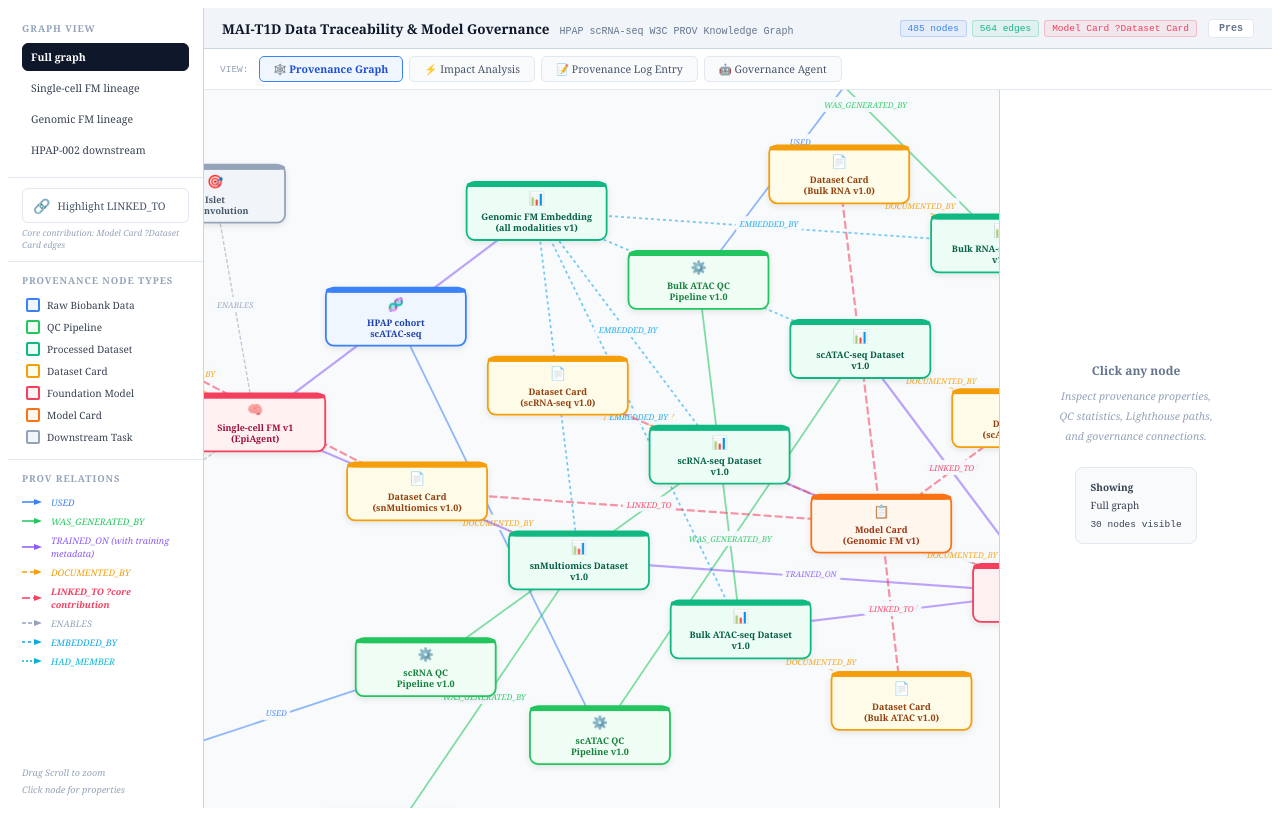
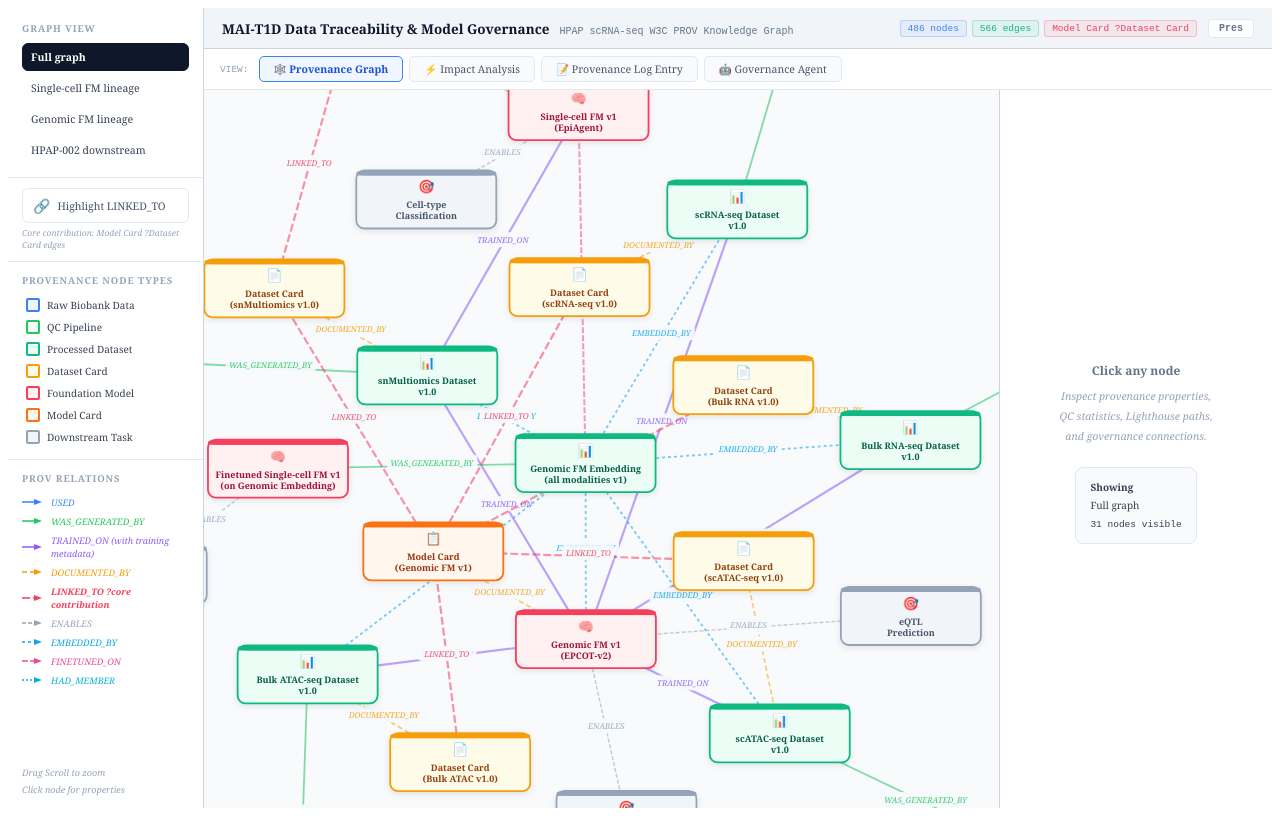
Before and after one commit to qyniu/mai-t1d-demo0316, a React (Vite) app: page / in a window 1280 px wide. Built offline with nearby package versions, Linux system fonts and the light colour scheme.

Commit message:
Refine embedding flow with FINETUNED_ON and finetuned model node

```diff
--- a/src/App.jsx
+++ b/src/App.jsx
@@ -21,6 +21,7 @@ const EDGE_STYLE = {
   "LINKED_TO":        { color:"#f43f5e", dash:"8,3",  width:2.2 },
   "ENABLES":          { color:"#94a3b8", dash:"4,2",  width:1.4 },
   "EMBEDDED_BY":      { color:"#0ea5e9", dash:"3,3",  width:1.8 },
+  "FINETUNED_ON":     { color:"#ec4899", dash:"6,2",  width:2.0 },
   "HAD_MEMBER":      { color:"#06b6d4", dash:"2,2",  width:1.2 },
 };
 
@@ -32,6 +33,7 @@ const EDGE_LEGEND = [
   { key:"LINKED_TO",        label:"LINKED_TO ?core contribution" },
   { key:"ENABLES",          label:"ENABLES" },
   { key:"EMBEDDED_BY",      label:"EMBEDDED_BY" },
+  { key:"FINETUNED_ON",     label:"FINETUNED_ON" },
   { key:"HAD_MEMBER",       label:"HAD_MEMBER" },
 ];
 
@@ -50,9 +52,9 @@ const isCohortNode = id => String(id).startsWith("cohort_");
 //  GRAPH MODES
 const GRAPH_MODES = {
   full:    { label:"Full graph",            ids: NODES.map(n=>n.id) },
-  scfm:   { label:"Single-cell FM lineage", ids:["cohort_snmultiomics","qc_snmultiomics","proc_snmultiomics_v1","dc_snmultiomics_v1","emb_genomic_all_modalities_v1","model_scfm","mc_scfm","task_celltype","task_deconv","task_5"] },
+  scfm:   { label:"Single-cell FM lineage", ids:["cohort_snmultiomics","qc_snmultiomics","proc_snmultiomics_v1","dc_snmultiomics_v1","emb_genomic_all_modalities_v1","model_scfm","model_scfm_ft_v1","mc_scfm","task_celltype","task_deconv","task_5"] },
   genomic:{ label:"Genomic FM lineage",    ids:["cohort_bulk_rna_seq","qc_bulk_rna","proc_bulk_rna_v1","dc_bulk_rna_v1","cohort_bulk_atac_seq","qc_bulk_atac","proc_bulk_atac_v1","dc_bulk_atac_v1","cohort_scrna_seq","qc_scrna","proc_scrna_v1","dc_scrna_v1","cohort_scatac_seq","qc_scatac","proc_scatac_v1","dc_scatac_v1","cohort_snmultiomics","qc_snmultiomics","proc_snmultiomics_v1","dc_snmultiomics_v1","emb_genomic_all_modalities_v1","model_genomic","mc_genomic","task_eqtl","task_epigenome"] },
-  hpap002:{ label:"HPAP-002 downstream",   ids:["emb_genomic_all_modalities_v1","model_scfm","model_genomic","mc_scfm","mc_genomic","task_celltype","task_deconv","task_eqtl","task_epigenome","task_5"] },
+  hpap002:{ label:"HPAP-002 downstream",   ids:["emb_genomic_all_modalities_v1","model_scfm","model_scfm_ft_v1","model_genomic","mc_scfm","mc_genomic","task_celltype","task_deconv","task_eqtl","task_epigenome","task_5"] },
 };
 
 //  IMPACT SCENARIOS
--- a/src/graphData.js
+++ b/src/graphData.js
@@ -157,8 +157,10 @@ export const NODES = [
     detail:{ "Task":"Sequence-to-function", "Model":"Genomic FM v1", "Description":"Predict chromatin accessibility and histone marks from DNA sequence", "Status":"Active" }},
   { id:"emb_genomic_all_modalities_v1", label:"Genomic FM Embedding\n(all modalities v1)", type:"ProcessedData",
     detail:{ "Version":"v1.0", "Scope":"all_modalities", "Source model":"Genomic FM v1 (EPCOT-v2)", "Included modalities":"Bulk RNA-seq, Bulk ATAC-seq, scRNA-seq, scATAC-seq, snMultiomics", "Path":"/nfs/turbo/umms-drjieliu/proj/MAI_T1D_Data/embeddings/genomic_all_modalities_v1/", "Note":"This embedding aggregates all datasets entering Genomic FM; other embedding nodes may represent subset modalities." }},
+  { id:"model_scfm_ft_v1", label:"Finetuned Single-cell FM v1\n(on Genomic Embedding)", type:"Model",
+    detail:{ "Base model":"Single-cell FM v1 (EpiAgent)", "Fine-tuned on":"emb_genomic_all_modalities_v1", "Training mode":"Embedding-guided fine-tuning", "Version":"v1.0-ft", "Status":"Active" }},
   { id:"task_5", label:"Downstream Task 5\n(Finetuned scFM)", type:"DownstreamTask",
-    detail:{ "Task":"Cross-model downstream task", "Model":"Single-cell FM v1 (EpiAgent)", "Input":"Genomic FM unified embedding (all modalities)", "Status":"Active" }},
+    detail:{ "Task":"Cross-model downstream task", "Model":"Finetuned Single-cell FM v1", "Input":"Genomic FM unified embedding (all modalities)", "Status":"Active" }},
   BULK_RNA_COHORT_NODE,
   BULK_ATAC_COHORT_NODE,
   SCRNA_COHORT_NODE,
@@ -210,8 +212,12 @@ export const EDGES = [
     embed:{ "Scope":"all_modalities", "Included":"yes", "Embedding producer":"Genomic FM v1" }},
   { source:"proc_snmultiomics_v1", target:"emb_genomic_all_modalities_v1", label:"EMBEDDED_BY",
     embed:{ "Scope":"all_modalities", "Included":"yes", "Embedding producer":"Genomic FM v1" }},
-  { source:"emb_genomic_all_modalities_v1", target:"model_scfm", label:"TRAINED_ON",
-    train:{ "Model version":"Single-cell FM v1 (EpiAgent)", "Training mode":"Fine-tune on external embedding", "Embedding scope":"all_modalities", "Source embedding":"emb_genomic_all_modalities_v1" }},
+  { source:"emb_genomic_all_modalities_v1", target:"model_genomic", label:"EMBEDDED_BY",
+    embed:{ "Role":"producer_model", "Scope":"all_modalities" }},
+  { source:"model_scfm", target:"emb_genomic_all_modalities_v1", label:"FINETUNED_ON",
+    finetune:{ "Mode":"Embedding-guided", "Source embedding":"emb_genomic_all_modalities_v1" }},
+  { source:"emb_genomic_all_modalities_v1", target:"model_scfm_ft_v1", label:"WAS_GENERATED_BY",
+    train:{ "Model version":"Single-cell FM v1.0-ft", "Training mode":"Fine-tuned on Genomic FM embedding", "Embedding scope":"all_modalities" }},
   { source:"model_scfm",    target:"mc_scfm",       label:"DOCUMENTED_BY" },
   { source:"model_genomic", target:"mc_genomic",    label:"DOCUMENTED_BY" },
   { source:"mc_genomic", target:"dc_bulk_rna_v1",  label:"LINKED_TO" },
@@ -222,7 +228,7 @@ export const EDGES = [
   { source:"mc_scfm", target:"dc_snmultiomics_v1", label:"LINKED_TO" },
   { source:"model_scfm",    target:"task_celltype",  label:"ENABLES" },
   { source:"model_scfm",    target:"task_deconv",    label:"ENABLES" },
-  { source:"model_scfm",    target:"task_5",         label:"ENABLES" },
+  { source:"model_scfm_ft_v1", target:"task_5",      label:"ENABLES" },
   { source:"model_genomic", target:"task_eqtl",      label:"ENABLES" },
   { source:"model_genomic", target:"task_epigenome", label:"ENABLES" },
   ...FILTERED_BULK_RNA_HAD_MEMBER_EDGES,
```
